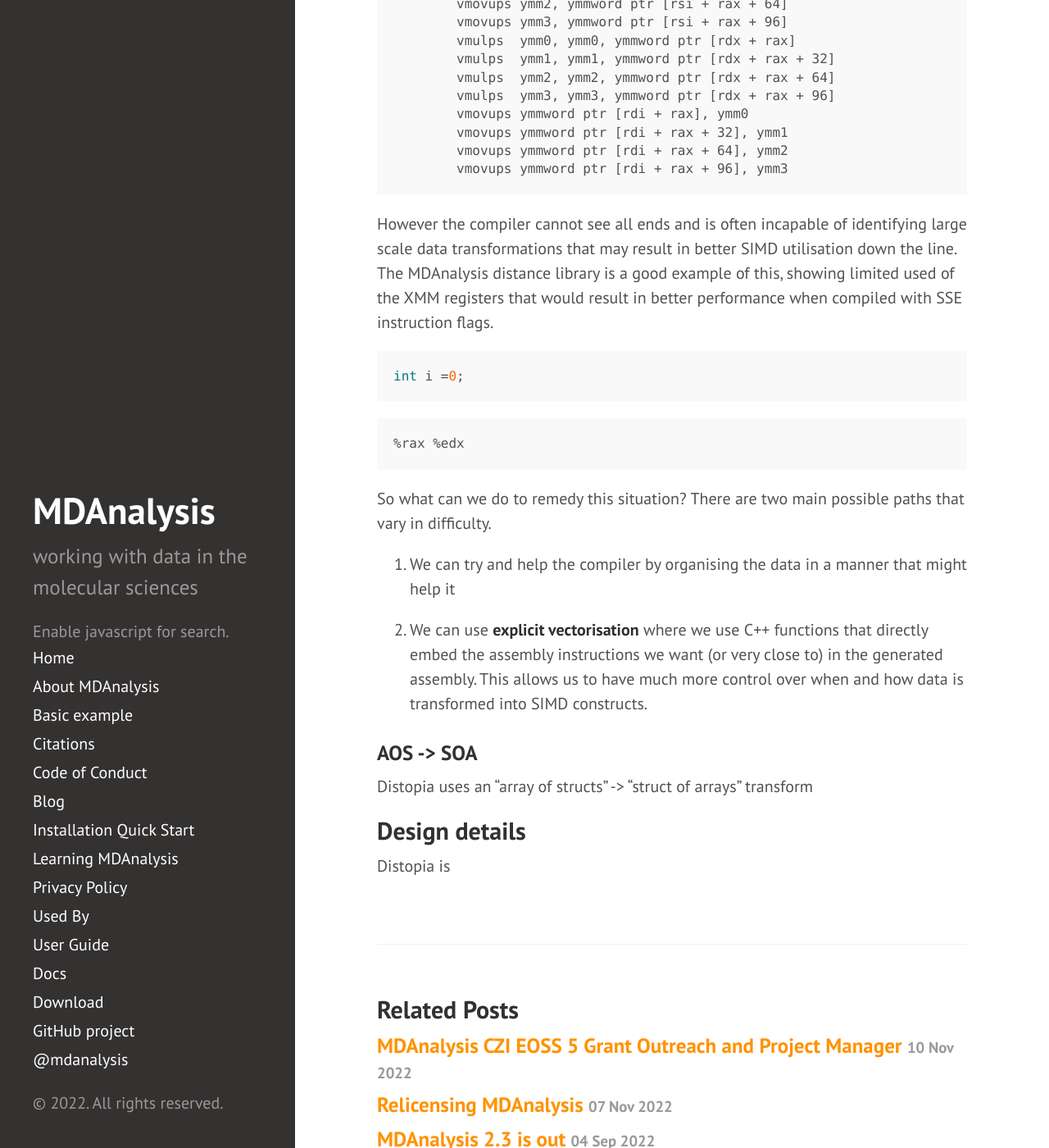
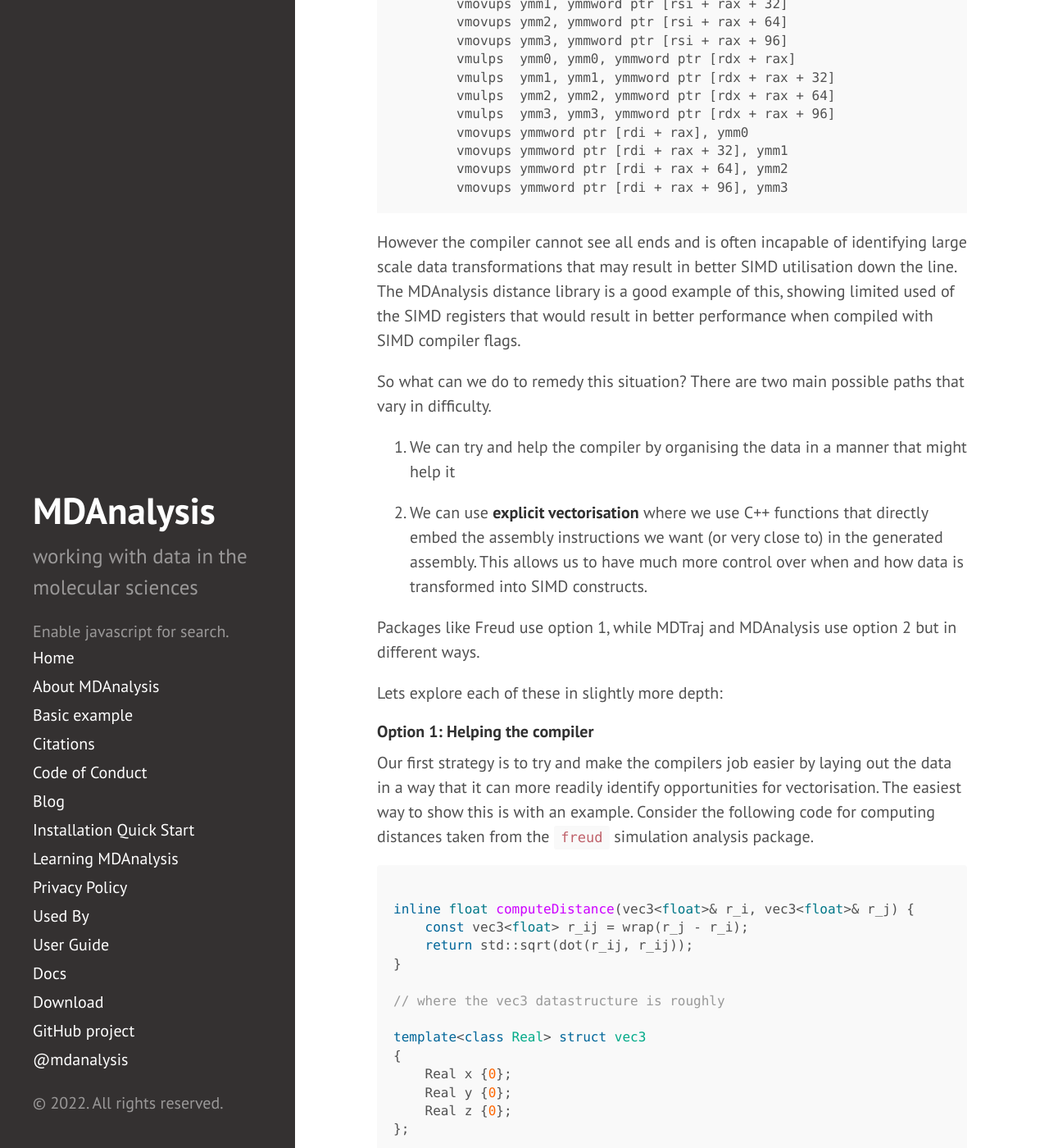
Before and after one commit to MDAnalysis/MDAnalysis.github.io, a Jekyll site: the page built from _posts/2022-11-20-distopia.md, in a window 1280 px wide and 1400 px high, scrolled down 3317 px. Shown: the whole window at 82% size. Built offline with Jekyll 4.4.1, drawn with Linux system fonts in a browser that asks for light colours; comment, search, counter and statistics services are not loaded; some of the changed text lies outside the part shown.

Commit message:
improve blog post

````diff
--- a/_posts/2022-11-20-distopia.md
+++ b/_posts/2022-11-20-distopia.md
@@ -5,7 +5,7 @@ title: Introducing Distopia
 
 Calculating Euclidian distances under periodic boundary conditions is a core component in both running and analysing molecular simulations. For example, the calculation of radial distribution functions, hydrogen bonds, structure factors, and many other common analyses require calculation of one or more pairwise Euclidian distances.
 
-The euclidian distance formula under periodic boundary conditions can be expressed as:
+The Euclidian distance formula under periodic boundary conditions can be expressed as:
 
 $$
 R = \sqrt{A}
@@ -40,11 +40,11 @@ You can also see distopia under development at its home on  [github][Distopia gi
 A comparison of distopia with several different approaches used in different simulation analysis packages is provided in the graph below. We compare with MDAnalysis's current distance backend, MDTraj's distance backend and freud's distance backend.
 
 
-We can see that distopia is faster than the approaches taken in the other packages (especially MDAnalysis!). This is due to the extensive efforts taken to improve vectorisation, data alignment and use low-latency CPU operations. More details about how this is achieved.
+We can see that distopia is faster than the approaches taken in the other packages (especially MDAnalysis!). This is due to the extensive efforts taken to improve vectorisation, data alignment and use low-latency CPU operations. More details about how this is achieved can be found below.
 
 ### Distopia is easy to use! ###
 
-Distopia is easy to use, with a simple, well documented python layer. Calculating the pairwise distances between two NumPy arrays is as simple as.
+Distopia is easy to use, with a simple, [well documented python layer][Distopia docs]. Calculating the pairwise distances between two NumPy arrays is as simple as.
 
  ```python
 import distopia
@@ -72,12 +72,13 @@ Lets break down what each of these mean:
 
 Optimising compilers aim to use the best possible set of CPU instructions, data pipelines and branch predictions to run code as fast as possible. Part of this involves the automatic compilation of code to use  **Single Instruction Multiple Data** instructions that broadcast an operation over multiple data elements using specialised registers. For example, an AVX SIMD enabled **multiply** may be able to work on a 8 32 bit floats at a time using a x86 `YMM` register introduced with the AVX SIMD instruction set.
 
-The following C++ snippet compiled with `clang 15` using the `-O3` and `-mavx` flags shows this nicely.
+The following C++ snippet compiled with `clang 15` using the `-O3` and `-mavx2` flags shows this nicely. It computes the scalar product  $c = a * b$
 
 ```c++
-void func(float *c, float *a, float *b, int n) {
-for (int i=0; i<n; i++)
-c[i] = a[i] * b[i];
+void sax(float *c, float *a, float *b, int n) {
+    for (size_t i=0; i<n; i++) {
+        c[i] = a[i] * b[i];
+    }
 }
 
 ```
@@ -101,15 +102,7 @@ shown:
         vmovups ymmword ptr [rdi + rax + 96], ymm3
 ```
 
-However the compiler cannot see all ends and is often incapable of identifying large scale data transformations that may result in better SIMD utilisation down the line. The MDAnalysis distance library is a good example of this, showing limited used of the XMM registers that would result in better performance when compiled with SSE instruction flags.
-
- ```c++
-int i =0;
- ```
-
- ```assembly
-%rax %edx
- ```
+However the compiler cannot see all ends and is often incapable of identifying large scale data transformations that may result in better SIMD utilisation down the line. The MDAnalysis distance library is a good example of this, showing limited used of the SIMD registers that would result in better performance when compiled with SIMD compiler flags.
 
 So what can we do to remedy this situation? There are two main possible paths that vary in difficulty.
 
@@ -117,12 +110,107 @@ So what can we do to remedy this situation? There are two main possible paths th
 
 2. We can use **explicit vectorisation** where we use C++ functions that directly embed the assembly instructions we want (or very close to) in the generated assembly. This allows us to have much more control over when and how data is transformed into SIMD constructs.
 
+Packages like Freud use option 1, while MDTraj and MDAnalysis use option 2 but in different ways.
 
-### AOS -> SOA ###
+Lets explore each of these in slightly more depth:
 
-Distopia uses an "array of structs" -> "struct of arrays" transform
 
-## Design details ##
+#### Option 1: Helping the compiler ####
+
+Our first strategy is to try and make the compilers job easier by laying out the data in a way that it can more readily identify opportunities for vectorisation.
+The easiest way to show this is with an example. Consider the following code for computing distances taken from the `freud` simulation analysis package.
+
+```c++
+
+inline float computeDistance(vec3<float>& r_i, vec3<float>& r_j) {
+    const vec3<float> r_ij = wrap(r_j - r_i);
+    return std::sqrt(dot(r_ij, r_ij));
+}
+
+// where the vec3 datastructure is roughly
+
+template<class Real> struct vec3
+{
+    Real x {0};
+    Real y {0};
+    Real z {0};
+};
+
+template<class Real> inline vec3<Real> operator*(const vec3<Real>& a, const vec3<Real>& b) {
+
+    return vec3<Real>(a.x * b.x, a.y * b.y, a.z * b.z);
+}
+
+```
+
+Using the `vec3` datastructure enables the compiler to **automatically** generate more optimally vectorised code, as the operations on the `x`, `y` and `z` elements of the vectors can be separated into registers as operations on coordinates are paired.
+
+For example, `x` coordinates can easily be multiplied with `x` coordinates and `y` with `y` (in this case using operator overloading) resulting in more opportunities for vectorisation.
+
+
+This is sometimes called a Struct Of Arrays (SOA) data layout rather than an Array of Structs (AOS) layout and is best demonstrated by comparing the two example classes.
+
+```c++
+
+class SOA {
+    // an array for each dimensions
+    float* x; // xxxxx...
+    float* y; // yyyyy...
+    float* z; // zzzzz...
+};
+
+class AOS {
+    // an array containing repeated coordinartes
+    float* coordinates; //xyzxyzxyz.....
+};
+```
+
+This approach is a fantastic first step for optimising compiler vectorisation.  However, we can do more.
+
+
+#### Option 2: Explicit vectorisation ####
+
+Rather than relying on the compiler to do our vectorisation for us, we can use **SIMD intrinsics** to have a much finer grained control over vectorisation in our program. The general way SIMD intrinsics work is that a single C++ intrinsic function roughly corresponds to a single CPU instruction but does not require writing of assembly. For example we could write our `sax()` function from  above using AVX2 intrinsics  as such:
+
+```c++
+#include <immintrin.h>
+
+void sax(float *c, float *a, float *b, int n) {
+    for (size_t i=0; i<n; i+=8) {
+        __m256 a_ = _mm256_loadu_ps(a+i); // load 8 values into a 256 bit YMM register
+        __m256 b_ = _mm256_loadu_ps(b+i); // load 8 values into a 256 bit YMM register
+        __m256 c_ = _mm256_mul_ps(a_, b_); // multiply 2x YMM register
+        _mm256_store_ps(c + i,  c_); // store the result
+    }
+}
+
+```
+
+This results in the very compact assembly (only core loop shown)
+
+
+```assembly
+.LBB0_2:                                # only core loop shown
+        vmovups ymm0, ymmword ptr [rsi + 4*rcx]
+        vmulps  ymm0, ymm0, ymmword ptr [rdx + 4*rcx]
+        vmovaps ymmword ptr [rdi + 4*rcx], ymm0
+        add     rcx, 8
+        cmp     rcx, rax
+        jb      .LBB0_2
+```
+
+While the loop in the pervious example is slightly more unrolled, the use of explicit vector instructions has streamlined the assembly and resulted in
+a very tight and compact inner loop and the use of the `vmovaps` instruction
+
+
+So how can we apply explicit vectorisation in our code for calculating distances?
+
+One way is to use SIMD intrinsics to perform our calculation in **AOS** format.  This is the approach taken in the MDTraj library.
+
+
+
+
+## So how does distopia work? ##
 
 Distopia is
 
````
Also changed, not shown: other parts of _posts/2022-11-20-distopia.md (+1 -0 lines).
